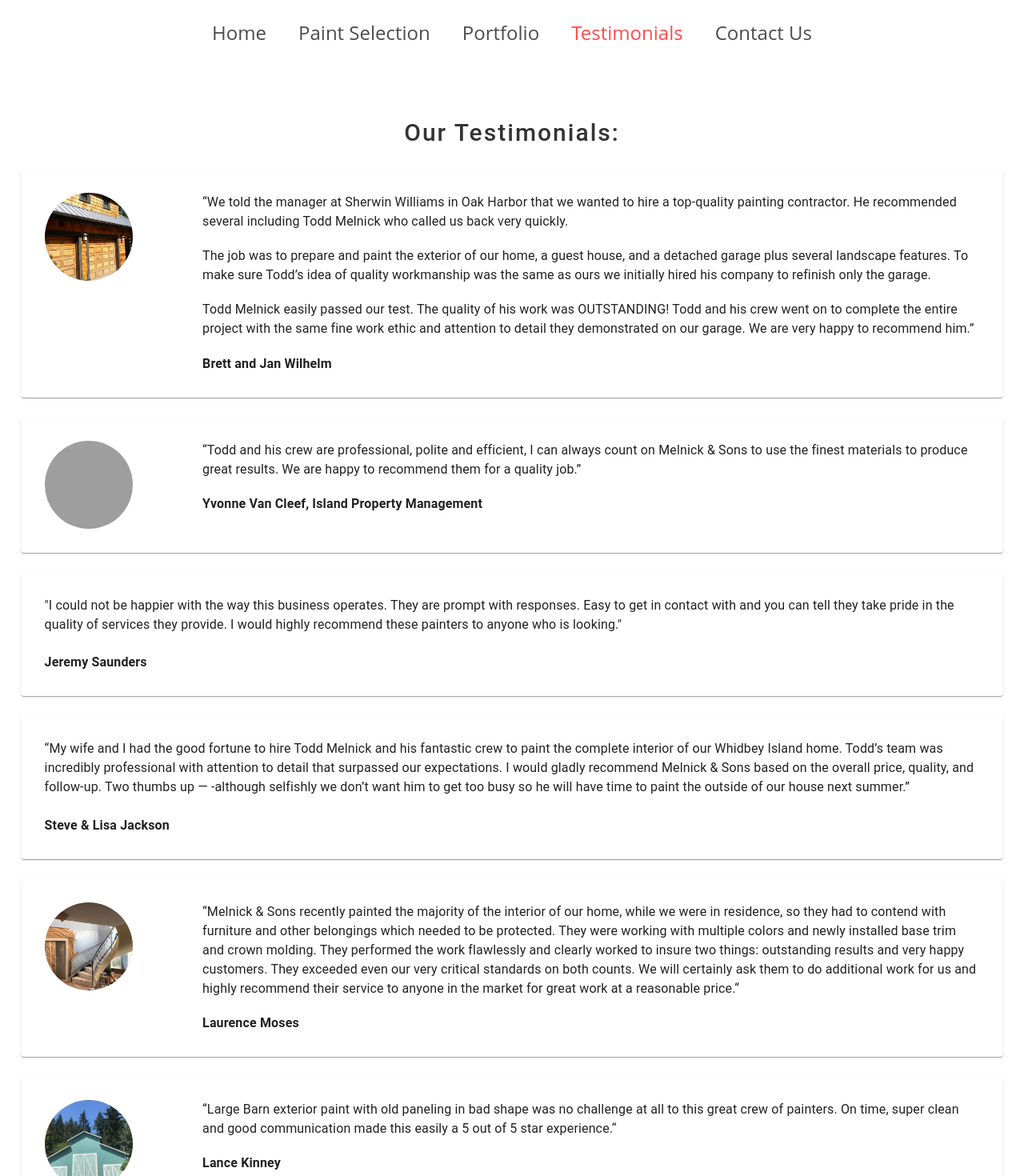
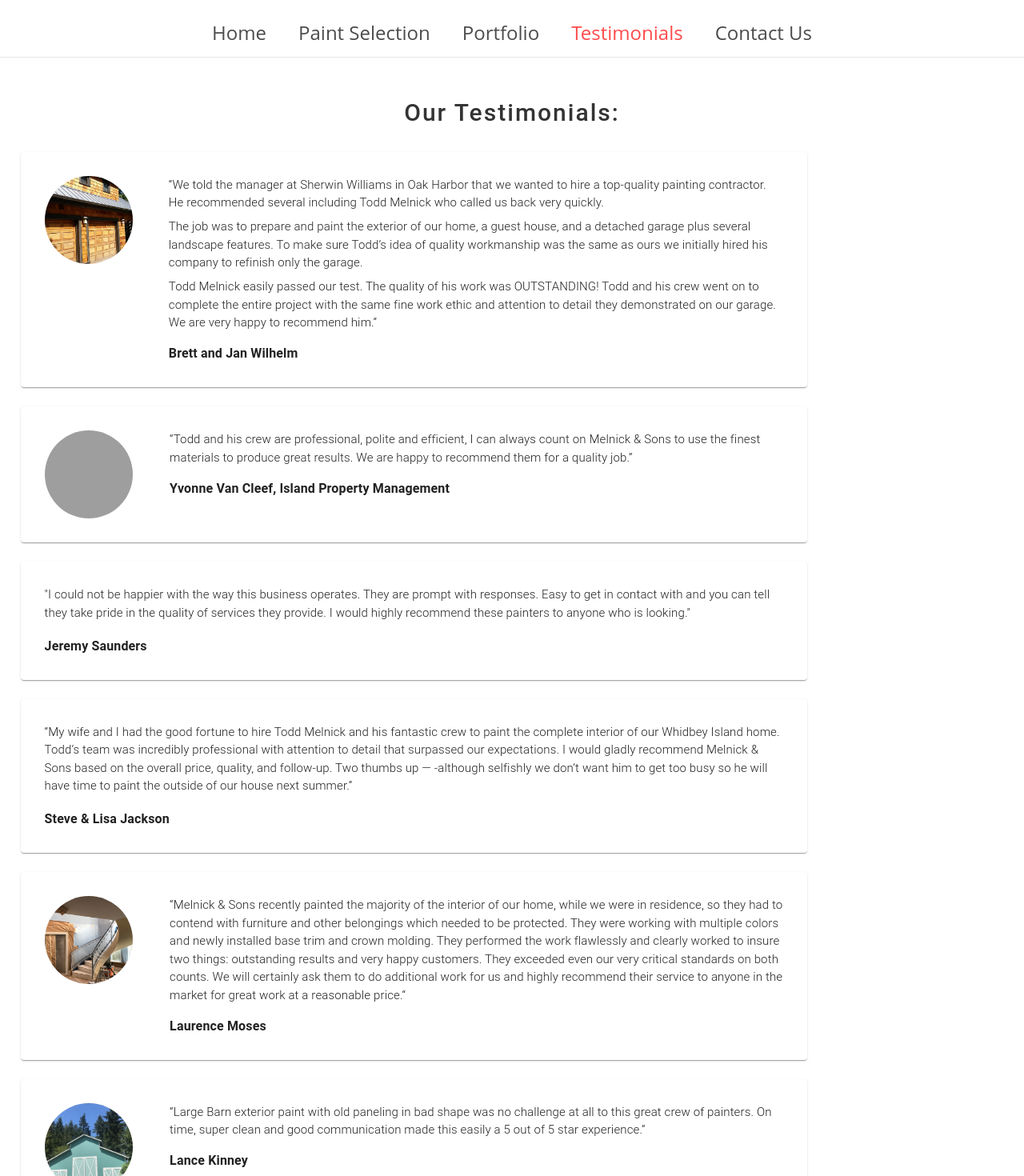
Before and after one commit to JacobMelnick/Melnick-and-Sons, a Next.js app: page /testimonials/testimonials in a window 1280 px wide. Shown: the part 140-1610 px from the top of the page at 80% size. Built offline with nearby package versions, Linux system fonts and the light colour scheme; grey boxes are pictures that could not be loaded.

Commit message:
add underline header

```diff
--- a/components/Layout/Header/Header.tsx
+++ b/components/Layout/Header/Header.tsx
@@ -35,6 +35,7 @@ const Header = () => {
           position: "fixed",
           background: "white",
           zIndex: 1,
+          boxShadow: '0 1px 0 rgb(0 0 0 / 10%)'
         }}
       >
         <Grid item xs={12}>
@@ -45,7 +46,7 @@ const Header = () => {
             alt="Melnick and Sons"
           />
         </Grid>
-        <Grid item xs={12}>
+        <Grid item xs={12} style={{paddingBottom: '1%'}}>
           <Stack direction="row" spacing={5}>
             <Typography
               variant="h5"
--- a/components/Layout/Layout.tsx
+++ b/components/Layout/Layout.tsx
@@ -5,7 +5,7 @@ import Head from "next/head";
 import Footer from './Footer/Footer';
 
 const Layout = ({ children }) => (
-  <div style={{marginTop: "2%", overflow: 'hidden'}}>
+  <div style={{overflow: 'hidden'}}>
      <Head>
         <title>Melnick & Son's | Painting just got a whole lot easier</title>
       </Head>
--- a/pages/index.tsx
+++ b/pages/index.tsx
@@ -16,7 +16,6 @@ const useStyles = makeStyles(
       position: "relative",
       width: "100vw",
       height: 600,
-      paddingTop: "1%",
     },
     photo: {
       position: "absolute",
--- a/pages/paintSelection/paintSelection.tsx
+++ b/pages/paintSelection/paintSelection.tsx
@@ -25,7 +25,6 @@ const useStyles = makeStyles(
       position: "relative",
       width: "100vw",
       height: 1100,
-      paddingTop: "1%",
     },
     white: {
       backgroundColor: "white",
--- a/pages/portfolio/portfolio.tsx
+++ b/pages/portfolio/portfolio.tsx
@@ -24,7 +24,6 @@ const useStyles = makeStyles(
       position: "relative",
       width: "100vw",
       height: 700,
-      paddingTop: "1%",
     },
 
     firstImage: {
--- a/pages/testimonials/testimonials.tsx
+++ b/pages/testimonials/testimonials.tsx
@@ -17,7 +17,8 @@ const useStyles = makeStyles(
       padding: "30px",
       backgroundColor: "#515151",
       color: "#fff",
-      fontSize: 14,
+      width: '80%',
+
     },
 
     winhelm: {
@@ -71,15 +72,15 @@ const Testimonials: React.FC<TestimonialsProps> = (props) => {
               lineHeight: "1em",
               letterSpacing: 2,
               textAlign: "center",
-              paddingBottom: "2%",
+              marginBottom: 10
             }}
           >
             Our Testimonials:
           </Typography>
         </Grid>
-        <Grid item xs={12} md={6}>
+        <Grid item xs={12}>
           <Card className={classes.card}>
-            <Grid container item xs={12} spacing={2}>
+            <Grid container item xs={12} spacing={1}>
               <Grid item xs={2}>
                 <Avatar
                   alt="winhelm"
@@ -88,20 +89,20 @@ const Testimonials: React.FC<TestimonialsProps> = (props) => {
                 />
               </Grid>
               <Grid item xs={10}>
-                <Typography style={{ paddingBottom: "2%" }}>
+                <Typography style={{ paddingBottom: "1%", fontSize: 15, fontWeight: 300 }}>
                   “We told the manager at Sherwin Williams in Oak Harbor that we
                   wanted to hire a top-quality painting contractor. He
                   recommended several including Todd Melnick who called us back
                   very quickly.
                 </Typography>
-                <Typography style={{ paddingBottom: "2%" }}>
+                <Typography style={{ paddingBottom: "1%", fontSize: 15, fontWeight: 300  }}>
                   The job was to prepare and paint the exterior of our home, a
                   guest house, and a detached garage plus several landscape
                   features. To make sure Todd’s idea of quality workmanship was
                   the same as ours we initially hired his company to refinish
                   only the garage.
                 </Typography>
-                <Typography style={{ paddingBottom: "2%" }}>
+                <Typography style={{ paddingBottom: "2%", fontSize: 15, fontWeight: 300  }}>
                   Todd Melnick easily passed our test. The quality of his work
                   was OUTSTANDING! Todd and his crew went on to complete the
                   entire project with the same fine work ethic and attention to
@@ -126,7 +127,7 @@ const Testimonials: React.FC<TestimonialsProps> = (props) => {
                 />
               </Grid>
               <Grid item xs={10}>
-                <Typography style={{ paddingBottom: "2%" }}>
+                <Typography style={{ paddingBottom: "2%", fontSize: 15, fontWeight: 300  }}>
                   “Todd and his crew are professional, polite and efficient, I
                   can always count on Melnick & Sons to use the finest materials
                   to produce great results. We are happy to recommend them for a
@@ -142,7 +143,7 @@ const Testimonials: React.FC<TestimonialsProps> = (props) => {
 
         <Grid item xs={12} md={6}>
           <Card className={classes.card}>
-            <Typography style={{ paddingBottom: "2%" }}>
+            <Typography style={{ paddingBottom: "2%", fontSize: 15, fontWeight: 300  }}>
               "I could not be happier with the way this business operates. They
               are prompt with responses. Easy to get in contact with and you can
               tell they take pride in the quality of services they provide. I
@@ -153,7 +154,7 @@ const Testimonials: React.FC<TestimonialsProps> = (props) => {
         </Grid>
         <Grid item xs={12} md={6}>
           <Card className={classes.card}>
-            <Typography style={{ paddingBottom: "2%" }}>
+            <Typography style={{ paddingBottom: "2%", fontSize: 15, fontWeight: 300  }}>
               “My wife and I had the good fortune to hire Todd Melnick and his
               fantastic crew to paint the complete interior of our Whidbey
               Island home. Todd’s team was incredibly professional with
@@ -179,7 +180,7 @@ const Testimonials: React.FC<TestimonialsProps> = (props) => {
                 />
               </Grid>
               <Grid item xs={10}>
-                <Typography style={{ paddingBottom: "2%" }}>
+                <Typography style={{ paddingBottom: "2%", fontSize: 15, fontWeight: 300  }}>
                   “Melnick & Sons recently painted the majority of the interior
                   of our home, while we were in residence, so they had to
                   contend with furniture and other belongings which needed to be
@@ -210,7 +211,7 @@ const Testimonials: React.FC<TestimonialsProps> = (props) => {
                 />
               </Grid>
               <Grid item xs={10}>
-                <Typography style={{ paddingBottom: "2%" }}>
+                <Typography style={{ paddingBottom: "2%", fontSize: 15, fontWeight: 300  }}>
                   “Large Barn exterior paint with old paneling in bad shape was
                   no challenge at all to this great crew of painters. On time,
                   super clean and good communication made this easily a 5 out of
@@ -225,7 +226,7 @@ const Testimonials: React.FC<TestimonialsProps> = (props) => {
         </Grid>
         <Grid item xs={12} md={6}>
           <Card className={classes.card}>
-            <Typography style={{ paddingBottom: "2%" }}>
+            <Typography style={{ paddingBottom: "2%", fontSize: 15, fontWeight: 300  }}>
               “I contacted three local painting contractors to get bids on
               painting the exterior of our home. Melnick and Sons was the
               company I chose based on Todd’s professional and personal
```
